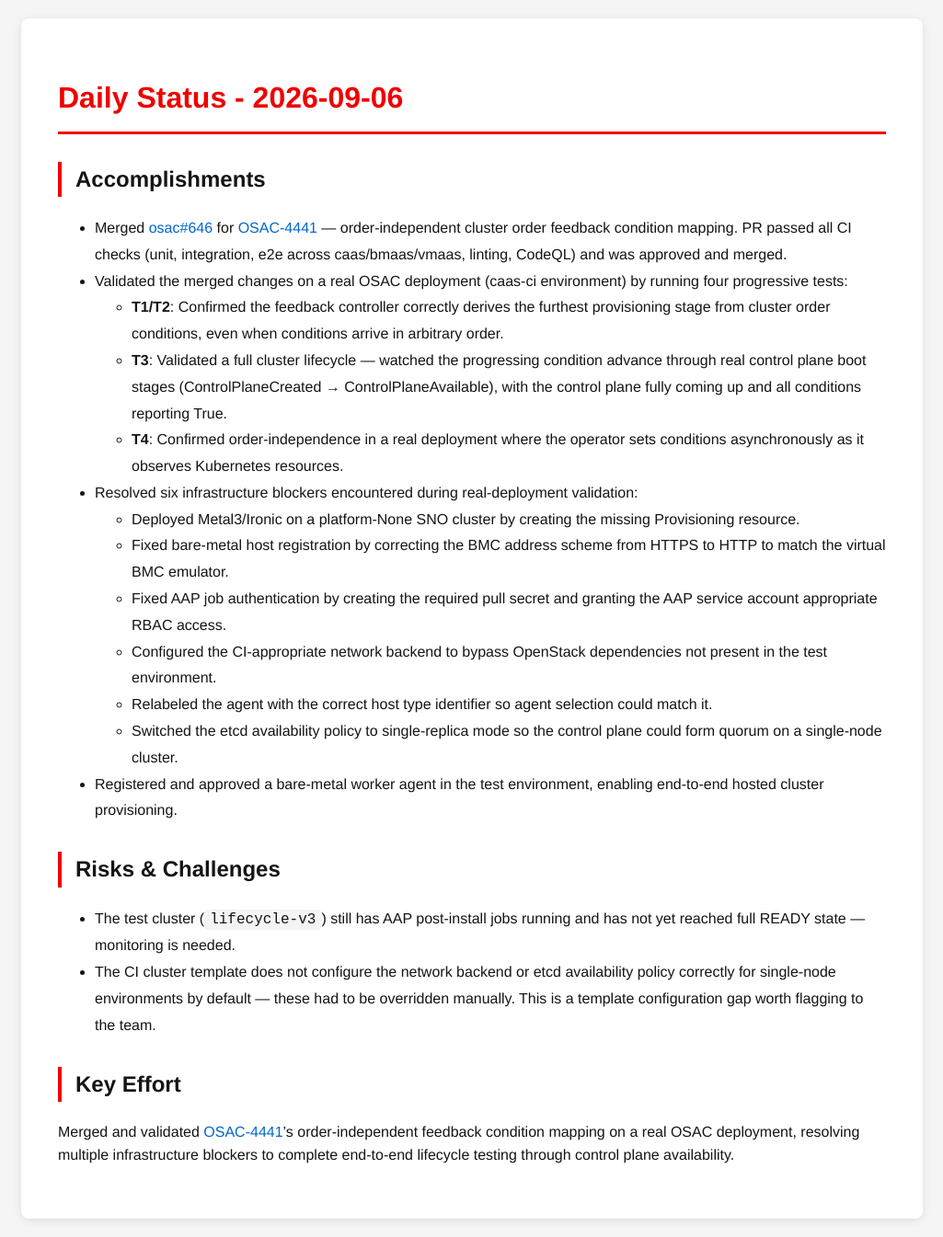
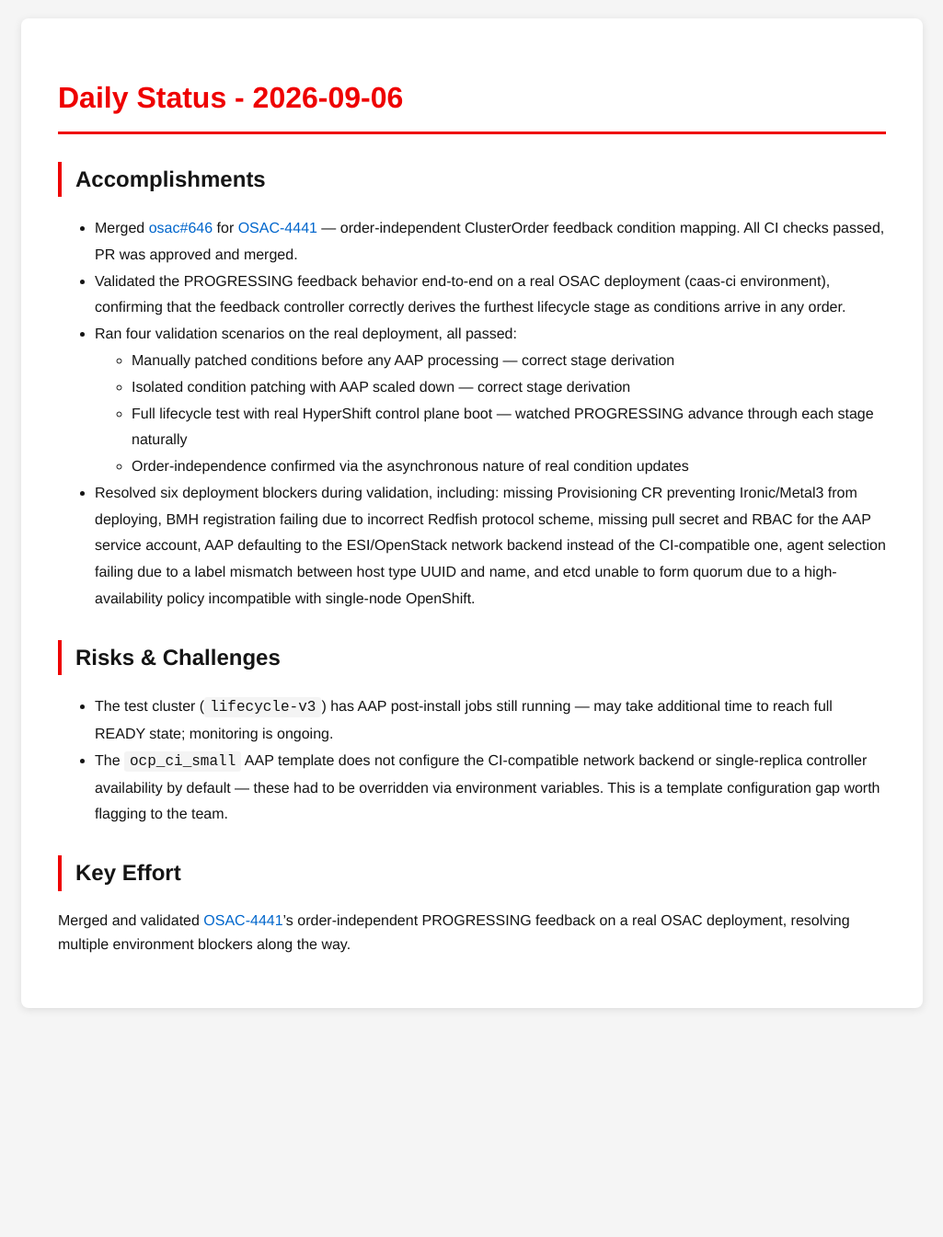
Before and after one commit to tzvatot/daily-status, a Jekyll site: the page built from 2026-09-06.md, in a window 1280 px wide. Shown: the whole page at 92% size, without its empty margins (127-1152 px from the left). Built offline with Jekyll 4.4.1, drawn with Linux system fonts in a browser that asks for light colours; after the commit the page ends 1116 px from its top, so only the background shows below that.

Commit message:
Daily status update - 2026-09-06

```diff
--- a/2026-09-06.md
+++ b/2026-09-06.md
@@ -8,25 +8,20 @@
 
 ## Accomplishments
 
-- Merged [osac#646](https://github.com/osac-project/osac/pull/646) for [OSAC-4441](https://redhat.atlassian.net/browse/OSAC-4441) — order-independent cluster order feedback condition mapping. PR passed all CI checks (unit, integration, e2e across caas/bmaas/vmaas, linting, CodeQL) and was approved and merged.
-- Validated the merged changes on a real OSAC deployment (caas-ci environment) by running four progressive tests:
-  - **T1/T2**: Confirmed the feedback controller correctly derives the furthest provisioning stage from cluster order conditions, even when conditions arrive in arbitrary order.
-  - **T3**: Validated a full cluster lifecycle — watched the progressing condition advance through real control plane boot stages (ControlPlaneCreated → ControlPlaneAvailable), with the control plane fully coming up and all conditions reporting True.
-  - **T4**: Confirmed order-independence in a real deployment where the operator sets conditions asynchronously as it observes Kubernetes resources.
-- Resolved six infrastructure blockers encountered during real-deployment validation:
-  - Deployed Metal3/Ironic on a platform-None SNO cluster by creating the missing Provisioning resource.
-  - Fixed bare-metal host registration by correcting the BMC address scheme from HTTPS to HTTP to match the virtual BMC emulator.
-  - Fixed AAP job authentication by creating the required pull secret and granting the AAP service account appropriate RBAC access.
-  - Configured the CI-appropriate network backend to bypass OpenStack dependencies not present in the test environment.
-  - Relabeled the agent with the correct host type identifier so agent selection could match it.
-  - Switched the etcd availability policy to single-replica mode so the control plane could form quorum on a single-node cluster.
-- Registered and approved a bare-metal worker agent in the test environment, enabling end-to-end hosted cluster provisioning.
+- Merged [osac#646](https://github.com/osac-project/osac/pull/646) for [OSAC-4441](https://redhat.atlassian.net/browse/OSAC-4441) — order-independent ClusterOrder feedback condition mapping. All CI checks passed, PR was approved and merged.
+- Validated the PROGRESSING feedback behavior end-to-end on a real OSAC deployment (caas-ci environment), confirming that the feedback controller correctly derives the furthest lifecycle stage as conditions arrive in any order.
+- Ran four validation scenarios on the real deployment, all passed:
+  - Manually patched conditions before any AAP processing — correct stage derivation
+  - Isolated condition patching with AAP scaled down — correct stage derivation
+  - Full lifecycle test with real HyperShift control plane boot — watched PROGRESSING advance through each stage naturally
+  - Order-independence confirmed via the asynchronous nature of real condition updates
+- Resolved six deployment blockers during validation, including: missing Provisioning CR preventing Ironic/Metal3 from deploying, BMH registration failing due to incorrect Redfish protocol scheme, missing pull secret and RBAC for the AAP service account, AAP defaulting to the ESI/OpenStack network backend instead of the CI-compatible one, agent selection failing due to a label mismatch between host type UUID and name, and etcd unable to form quorum due to a high-availability policy incompatible with single-node OpenShift.
 
 ## Risks & Challenges
 
-- The test cluster (`lifecycle-v3`) still has AAP post-install jobs running and has not yet reached full READY state — monitoring is needed.
-- The CI cluster template does not configure the network backend or etcd availability policy correctly for single-node environments by default — these had to be overridden manually. This is a template configuration gap worth flagging to the team.
+- The test cluster (`lifecycle-v3`) has AAP post-install jobs still running — may take additional time to reach full READY state; monitoring is ongoing.
+- The `ocp_ci_small` AAP template does not configure the CI-compatible network backend or single-replica controller availability by default — these had to be overridden via environment variables. This is a template configuration gap worth flagging to the team.
 
 ## Key Effort
 
-Merged and validated [OSAC-4441](https://redhat.atlassian.net/browse/OSAC-4441)'s order-independent feedback condition mapping on a real OSAC deployment, resolving multiple infrastructure blockers to complete end-to-end lifecycle testing through control plane availability.
+Merged and validated [OSAC-4441](https://redhat.atlassian.net/browse/OSAC-4441)'s order-independent PROGRESSING feedback on a real OSAC deployment, resolving multiple environment blockers along the way.
```
